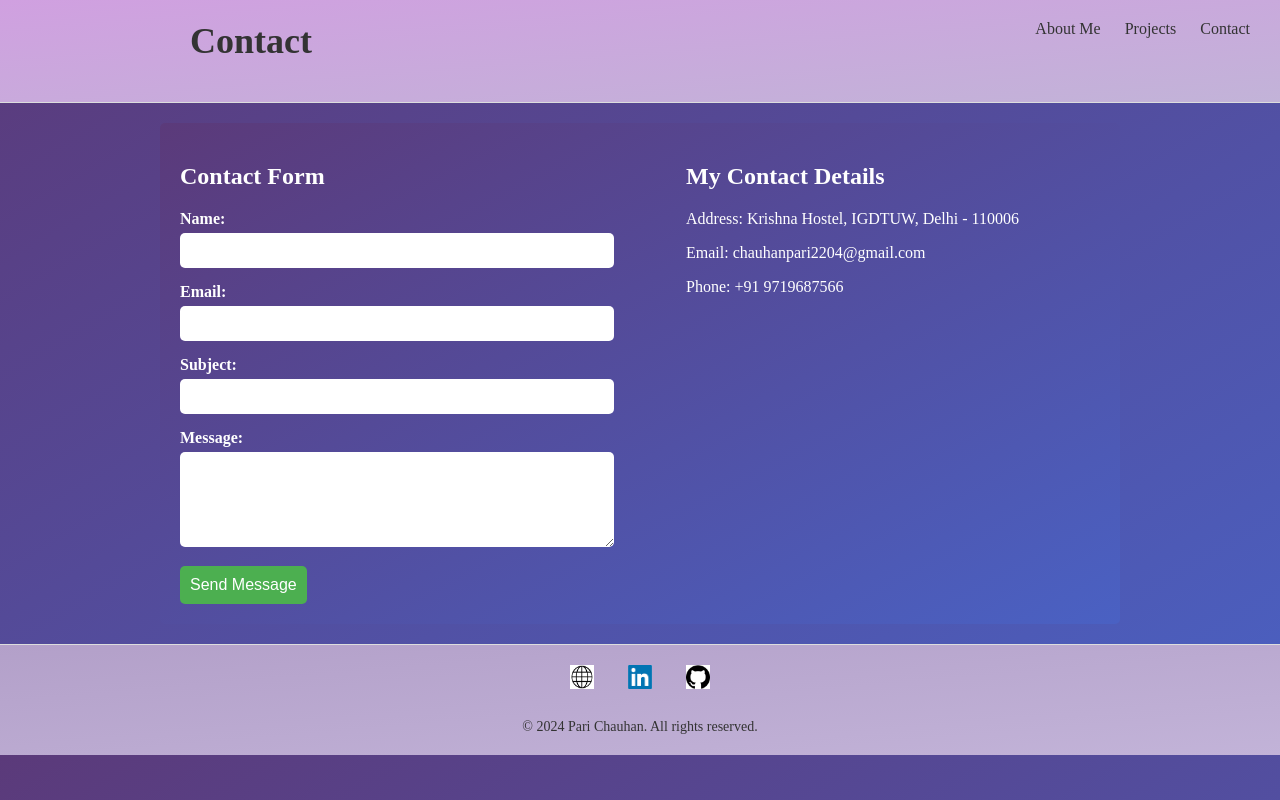
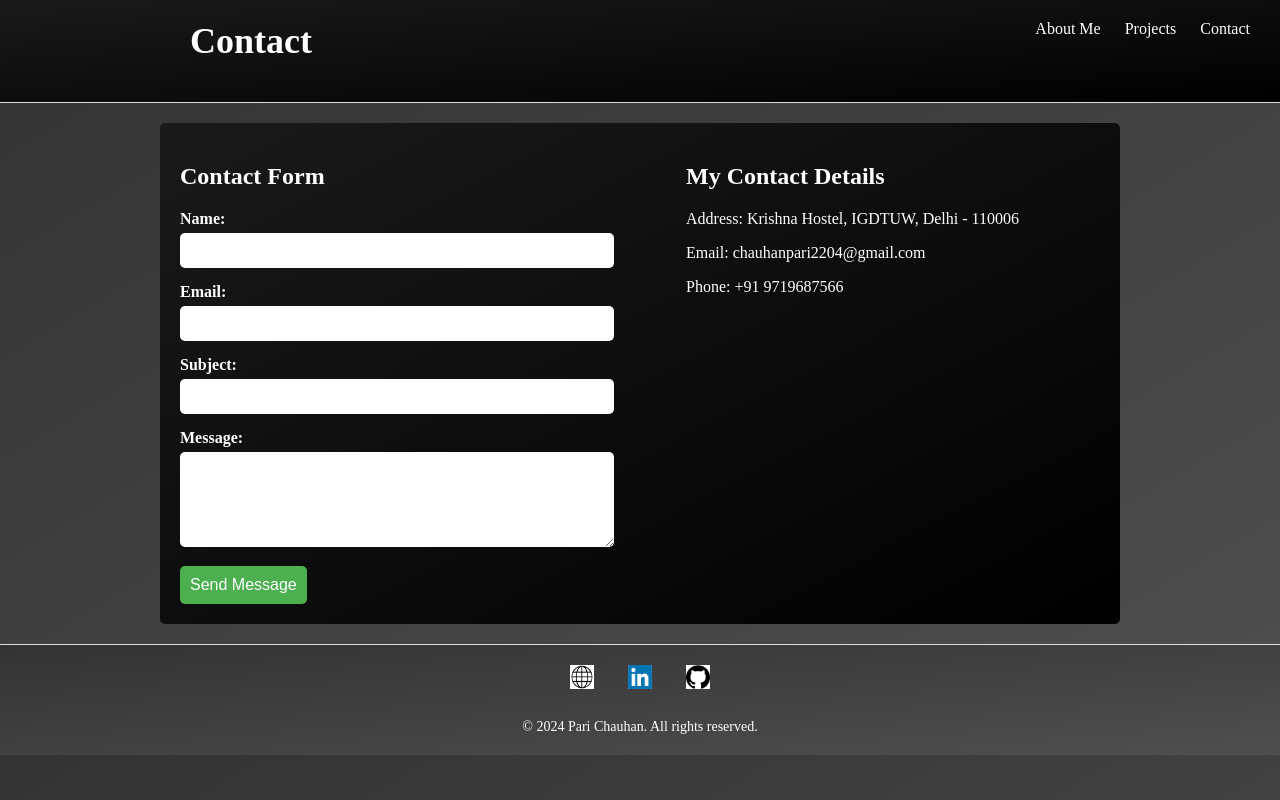
Before and after one commit to Pari-Chauhan/PersonalPortfolio, a plain HTML site: page Contact.html in a window 1280 px wide. Drawn offline with Linux system fonts and the light colour scheme.

Commit message:
Your commit message describing the changes

```diff
--- a/Contact.css
+++ b/Contact.css
@@ -1,7 +1,8 @@
 body {
     font-family: 'Times New Roman', Times, serif;
-    background: linear-gradient(to bottom right, #5b3a7a, #4a61c3); /* Dark blue-purple gradient */
+    background: linear-gradient(to bottom right, #333333, #4f4f4f); /* Light black gradient */
     margin: 0;
+    color: white; /* Default text color for body */
 }
 
 .container {
@@ -12,10 +13,10 @@ body {
 
 #header {
     position: relative;
-    background: linear-gradient(to bottom right, #d0a0e0, #c2b3d8); /* Light bluish-purple gradient */
+    background: linear-gradient(to bottom right, #1a1a1a, #000000); /* Darker black gradient */
     border-bottom: 1px solid #ddd;
     padding-bottom: 20px;
-    color: #333; /* Dark color for heading text */
+    color: white; /* White color for heading text */
     padding-left: 20px; /* Add padding for alignment */
 }
 
@@ -24,6 +25,7 @@ body {
     font-size: 36px;
     text-align: left;
     margin-left: 20px; /* Adjust margin for more left alignment */
+    color: white; /* White color for heading text */
 }
 
 #header nav {
@@ -35,7 +37,7 @@ body {
 
 #header nav a {
     text-decoration: none;
-    color: #333;
+    color: white; /* White color for navigation links */
     margin: 0 10px;
     font-size: 16px;
     transition: color 0.3s;
@@ -49,7 +51,7 @@ body {
     display: flex;
     justify-content: space-between;
     align-items: flex-start;
-    background: linear-gradient(to bottom right, #5b3a7a, #4a61c3); /* Darker purple-blue gradient */
+    background: linear-gradient(to bottom right, #1a1a1a, #000000); /* Darker black gradient */
     padding: 20px;
     border-radius: 5px;
     color: white; /* White font color */
@@ -64,12 +66,14 @@ body {
 .contact-form h2, .contact-details h2 {
     font-size: 24px;
     margin-bottom: 20px;
+    color: white; /* White color for form headings */
 }
 
 .contact-form label {
     display: block;
     margin-bottom: 5px;
     font-weight: bold;
+    color: white; /* White color for form labels */
 }
 
 .contact-form input, .contact-form textarea {
@@ -101,7 +105,7 @@ body {
 footer {
     text-align: center;
     padding: 20px 0;
-    background: linear-gradient(to bottom right, #b3a0c9, #c2b3d8);
+    background: linear-gradient(to bottom right, #333333, #4f4f4f); /* Light black gradient */
     border-top: 1px solid #ddd;
     animation: fadeIn 2s ease-out;
 }
@@ -112,7 +116,7 @@ footer {
 
 #social-media a {
     text-decoration: none;
-    color: white;
+    color: white; /* White color for social media links */
     margin: 0 15px; /* Increased margin between icons */
     display: inline-block;
 }
@@ -131,7 +135,7 @@ footer {
 
 footer p {
     margin: 0;
-    color: #333; /* Dark color for footer text */
+    color: white; /* White color for footer text */
     font-size: 14px; /* Adjust font size as needed */
 }
 
--- a/Home.css
+++ b/Home.css
@@ -1,7 +1,8 @@
 body {
     font-family: 'Times New Roman', Times, serif;
-    background: linear-gradient(to bottom right, #b3a0c9, #c2b3d8); /* Light purple-blue gradient */
+    background: linear-gradient(to bottom right, #333333, #4f4f4f); /* Light black gradient */
     margin: 0;
+    color: white; /* Default text color for body */
 }
 
 .container {
@@ -12,7 +13,7 @@ body {
 
 #header {
     position: relative;
-    background-color: linear-gradient(to bottom right, #b3a0c9, #c2b3d8);;
+    background: linear-gradient(to bottom right, #333333, #4f4f4f); /* Light black gradient */
     border-bottom: 1px solid #ddd;
     padding-bottom: 10px;
     animation: fadeIn 2s ease-out;
@@ -27,7 +28,7 @@ body {
 
 #header nav a {
     text-decoration: none;
-    color: #333;
+    color: white; /* White color for navigation links */
     margin: 0 10px;
     font-size: 16px;
     transition: color 0.3s;
@@ -40,7 +41,7 @@ body {
 #aboutt {
     display: flex;
     align-items: center;
-    background: linear-gradient(to bottom right, #5b3a7a, #4a61c3); /* Darker purple-blue gradient */
+    background: linear-gradient(to bottom right, #1a1a1a, #000000); /* Darker black gradient */
     padding: 20px;
     border-radius: 5px;
     margin-top: 20px;
@@ -94,7 +95,7 @@ body {
 footer {
     text-align: center;
     padding: 20px 0;
-    background: linear-gradient(to bottom right, #b3a0c9, #c2b3d8);
+    background: linear-gradient(to bottom right, #333333, #4f4f4f); /* Light black gradient */
     border-top: 1px solid #ddd;
     animation: fadeIn 2s ease-out;
 }
@@ -105,7 +106,7 @@ footer {
 
 #social-media a {
     text-decoration: none;
-    color: white;
+    color: white; /* White color for social media links */
     margin: 0 15px; /* Increased margin between icons */
     display: inline-block;
 }
@@ -124,10 +125,9 @@ footer {
 
 footer p {
     margin: 0;
-    color: #333; /* Dark color for footer text */
+    color: white; /* White color for footer text */
     font-size: 14px; /* Adjust font size as needed */
 }
-
 
 /* Keyframes for animations */
 @keyframes fadeIn {
--- a/Project.css
+++ b/Project.css
@@ -1,7 +1,8 @@
 body {
     font-family: 'Times New Roman', Times, serif;
-    background: linear-gradient(to bottom right, #b3a0c9, #c2b3d8); /* Light purple-blue gradient */
+    background: linear-gradient(to bottom right, #333333, #4f4f4f); /* Light black gradient */
     margin: 0;
+    color: white; /* Default text color for body */
 }
 
 .container {
@@ -12,7 +13,7 @@ body {
 
 #header {
     position: relative;
-    background: linear-gradient(to bottom right, #d0a0e0, #c2b3d8); /* Light bluish-purple gradient */
+    background: linear-gradient(to bottom right, #1a1a1a, #000000); /* Darker black gradient */
     border-bottom: 1px solid #ddd;
     padding-bottom: 20px;
 }
@@ -22,7 +23,7 @@ body {
     font-size: 36px;
     text-align: left;
     padding-left: 20px;
-    color: #333; /* Dark color for heading text */
+    color: white; /* White color for heading text */
 }
 
 #header nav {
@@ -34,7 +35,7 @@ body {
 
 #header nav a {
     text-decoration: none;
-    color: #333;
+    color: white; /* White color for navigation links */
     margin: 0 10px;
     font-size: 16px;
     transition: color 0.3s;
@@ -45,7 +46,7 @@ body {
 }
 
 #projects {
-    background: linear-gradient(to bottom right, #5b3a7a, #4a61c3); /* Darker purple-blue gradient */
+    background: linear-gradient(to bottom right, #1a1a1a, #000000); /* Darker black gradient */
     padding: 20px;
     border-radius: 5px;
     color: white; /* White font color */
@@ -93,10 +94,11 @@ body {
     border-radius: 5px;
     float: right;
 }
+
 footer {
     text-align: center;
     padding: 20px 0;
-    background: linear-gradient(to bottom right, #b3a0c9, #c2b3d8);
+    background: linear-gradient(to bottom right, #333333, #4f4f4f); /* Light black gradient */
     border-top: 1px solid #ddd;
     animation: fadeIn 2s ease-out;
 }
@@ -107,7 +109,7 @@ footer {
 
 #social-media a {
     text-decoration: none;
-    color: white;
+    color: white; /* White color for social media links */
     margin: 0 15px; /* Increased margin between icons */
     display: inline-block;
 }
@@ -126,10 +128,9 @@ footer {
 
 footer p {
     margin: 0;
-    color: #333; /* Dark color for footer text */
+    color: white; /* White color for footer text */
     font-size: 14px; /* Adjust font size as needed */
 }
-
 
 /* Animation Keyframes */
 @keyframes slideIn {
```
